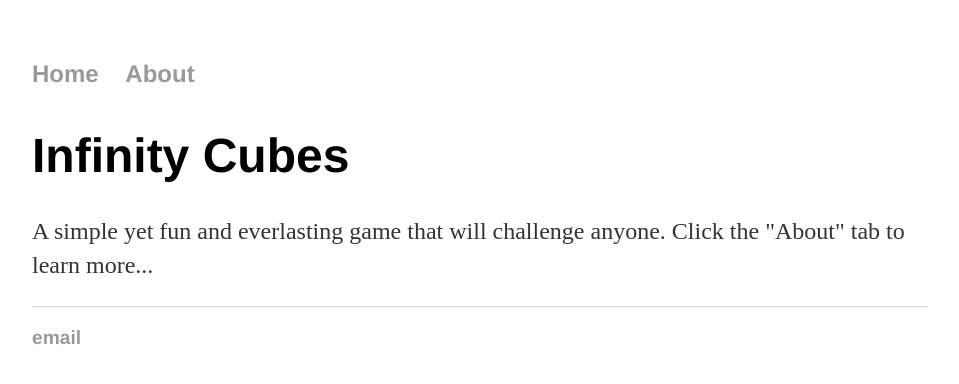
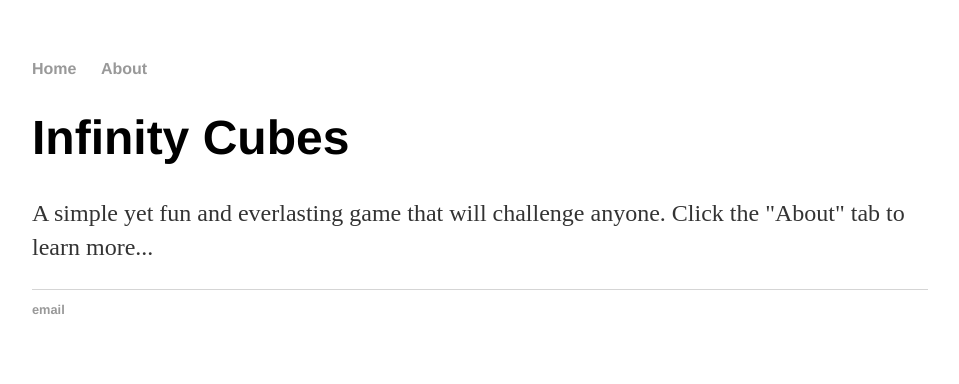
Before and after one commit to ashayp22/InfinityCubes, a Jekyll site: the page built from index.html, in a window 1280 px wide. Shown: the top 384 px of the page, without its empty margins (160-1119 px from the left). Built offline with Jekyll 4.4.1, drawn with Linux system fonts in a browser that asks for light colours.

Commit message:
Update main.css

```diff
--- a/css/main.css
+++ b/css/main.css
@@ -33,11 +33,11 @@
     font-size: .8em;
 }
 
-ul {
+ul.blog {
     margin: 20px auto 40px;
     font-size: 1.5em;
 }
 
-li {
+ul.blog li {
     list-style: none;
 }
```
